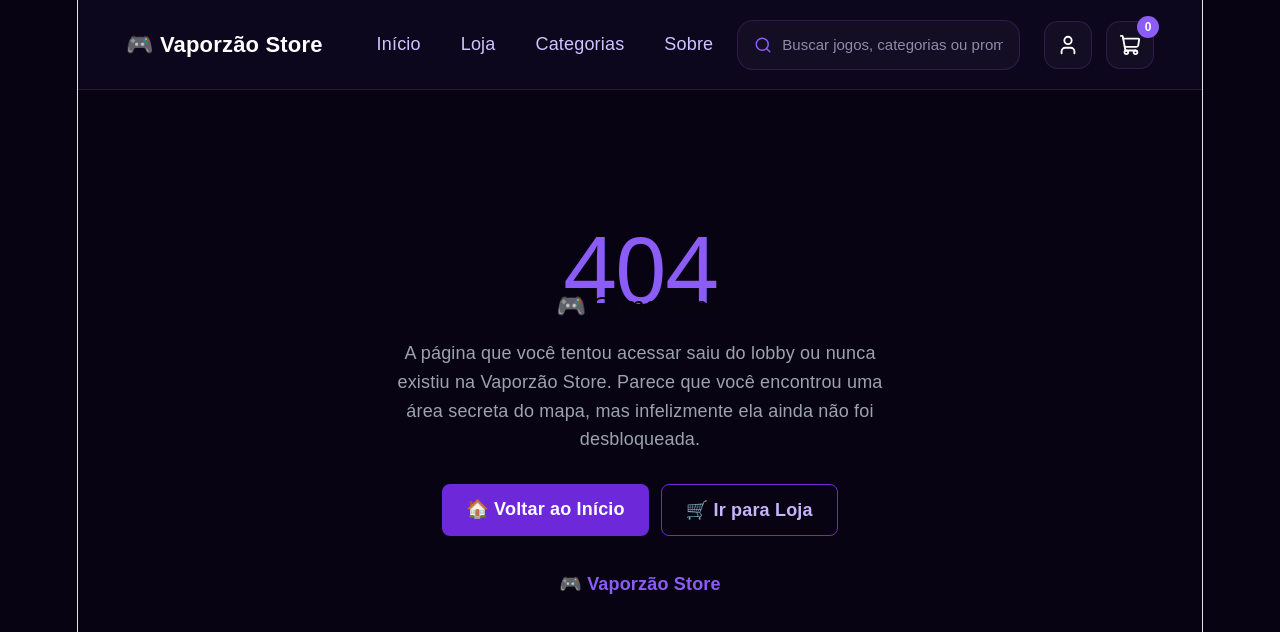
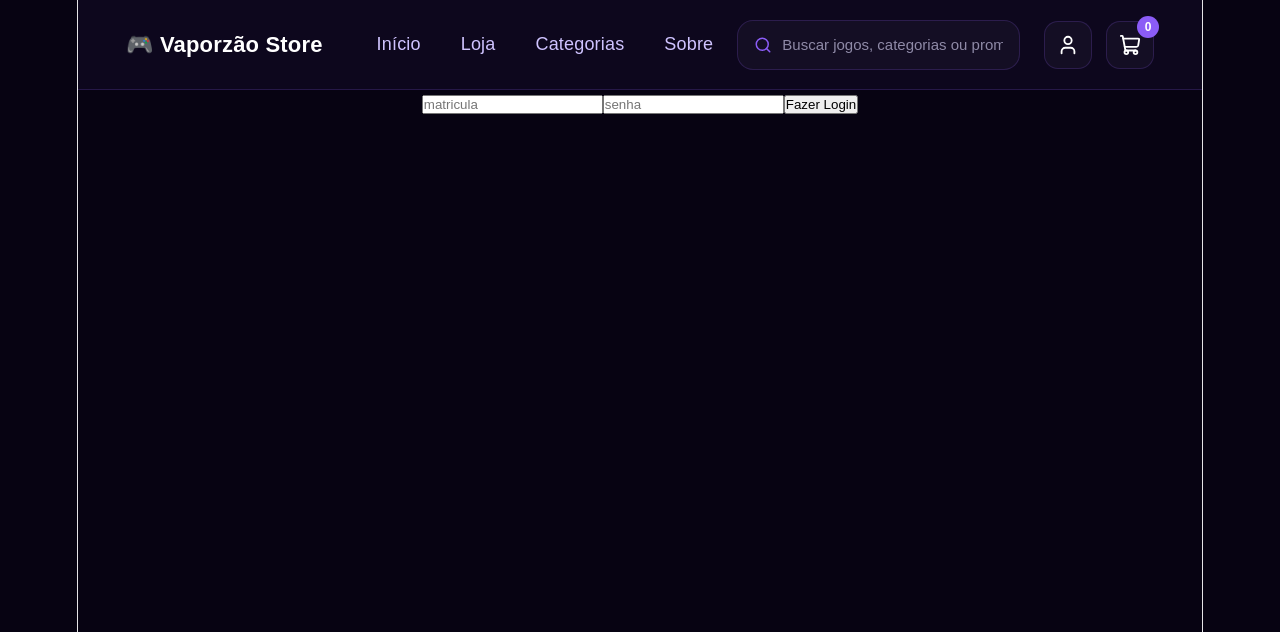
Before and after one commit to CristhianDeJesusAlmeida/Projeto-Vaporzao, a React (Vite) app: page /login in a window 1280 px wide. Shown: the top 632 px of the page. Built offline with nearby package versions, Linux system fonts and the light colour scheme.

Commit message:
Criação da LoginPage, criação da verificação de permição do usuário e melhora da Navbar.

```diff
--- /dev/null
+++ b/src/components/LoginToken.jsx
@@ -0,0 +1,18 @@
+import { api } from "../services/api";
+import { useState } from "react";
+export const LoginToken = () => {
+
+    const [matricula, setMatricula] = useState("");
+    const [password, setPassword] = useState("");
+
+    const login = () =>{
+        const body = {
+            matricula: matricula,
+            password: password
+        }
+
+        api.post("/login", body).then(response => {
+            window.localStorage.setItem("token", response.data.token);
+        }).catch(err =>{"Você errou o seu Login tente novamente", err})
+    }
+};
--- a/src/components/Navbar.jsx
+++ b/src/components/Navbar.jsx
@@ -16,6 +16,10 @@ export const Menu = () => {
             }
         }
     };
+
+    const logar = (event) => {
+        navigate("/login")
+    }
 
     return (
         <header className="navbar-header">
@@ -42,7 +46,7 @@ export const Menu = () => {
             </div>
 
             <div className="navbar-actions">
-                <button className="icon-btn"><User size={22} /></button>
+                <button className="icon-btn"><User size={22} onClick={logar}/></button>
                 <button className="icon-btn cart-btn">
                     <ShoppingCart size={22} />
                     <span className="cart-badge">0</span>
--- /dev/null
+++ b/src/hooks/useForm.js
@@ -0,0 +1,11 @@
+import { useState } from "react";
+
+export const useForm = () =>{
+    const [form, setForm] = useState()
+
+    const onChange = (event) => {
+        const { name, value } = event.target
+        setForm({ ...form, [name]: value})
+    }
+    return [form, onChange]
+}
--- /dev/null
+++ b/src/pages/LoginPage.jsx
@@ -0,0 +1,31 @@
+import { useForm } from "../hooks/useForm";
+import {LoginToken} from "../components/LoginToken"
+
+export const LoginPage = () => {
+
+    const [form, onChange] = useForm({ matricula: "", password: "" })
+
+    const handleClick = (event) => {
+        event.preventDefault();
+        <LoginToken />
+    }
+
+    return (
+        <form onSubmit={handleClick}>
+            <input
+                type="matricula"
+                name="matricula"
+                value={form}
+                pattern="^d{2}-\^d{5}$"
+                onChange={onChange}
+                placeholder="matricula" />
+
+            <input
+                type="passowrd"
+                name="passowrd"
+                onChange={onChange}
+                placeholder="senha"/>
+            <button>Fazer Login</button>
+        </form>
+    )
+}
--- a/src/pages/SobrePage.jsx
+++ b/src/pages/SobrePage.jsx
@@ -4,7 +4,7 @@ import {Calendar,Gem,ShieldCheck,Mail,Phone,MapPin,} from "lucide-react";
 
 const equipe = [
   { nome: "Flavio", cargo: "CEO & Fundador", local: "Minas Gerais, BR", iniciais: "F", cor: "purple" },
-  { nome: "Cristhian de Jesus", cargo: "CTO", local: "Minas Gerais, BR", iniciais: "CJ", cor: "blue" },
+  { nome: "Cristhian de Jesus", cargo: "Programmer", local: "Minas Gerais, BR", iniciais: "CJ", cor: "blue" },
   { nome: "Pedro Augusto", cargo: "Head de Design", local: "Minas Gerai, BR", iniciais: "PA", cor: "green" },
   { nome: "Carlos Eduardo", cargo: "Head de Marketing", local: "Minas Gerais, BR", iniciais: "CA", cor: "pink" },
   { nome: "Mateus", cargo: "Head de Suporte", local: "Minas Gerais, BR", iniciais: "M", cor: "yellow" },
--- a/src/routes/routes.jsx
+++ b/src/routes/routes.jsx
@@ -4,7 +4,9 @@ import { HomePage } from "../pages/HomePage";
 import { LojaPage } from "../pages/LojaPage";
 import { SobrePage } from "../pages/SobrePage";
 import { CategoriaPage } from "../pages/CategoriasPage";
+import { LoginPage } from "../pages/LoginPage";
 import { NotFoundPage } from "../pages/NotFoundPage";
+
 
 export function AppRoutes() {
   return (
@@ -15,6 +17,7 @@ export function AppRoutes() {
         <Route path="/loja" element= {<LojaPage />} />
         <Route path="/sobre" element= {<SobrePage />} />
         <Route path="/categorias" element ={<CategoriaPage />} />
+        <Route path="/login" element = {<LoginPage />} />
         <Route path="*" element= {<NotFoundPage />} />
       </Routes>
     </BrowserRouter>
```
Also changed, not shown: src/hooks/useProtectedPage.js (added, +15 -0 lines).
